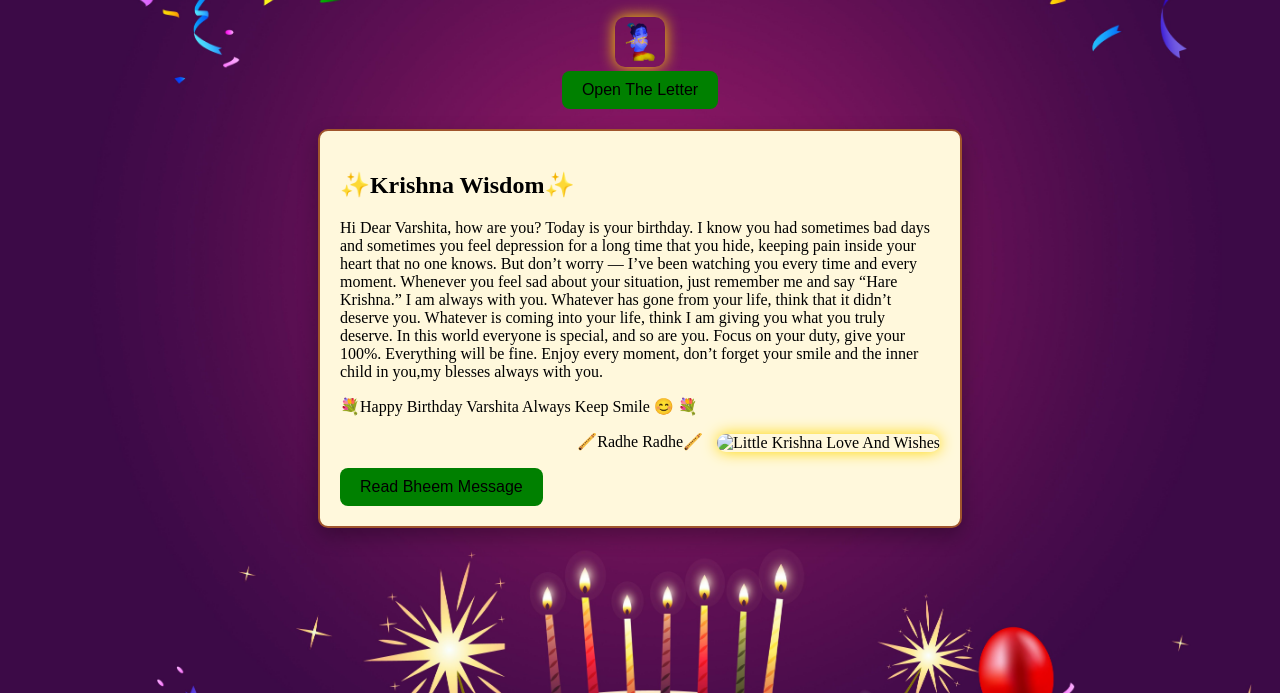
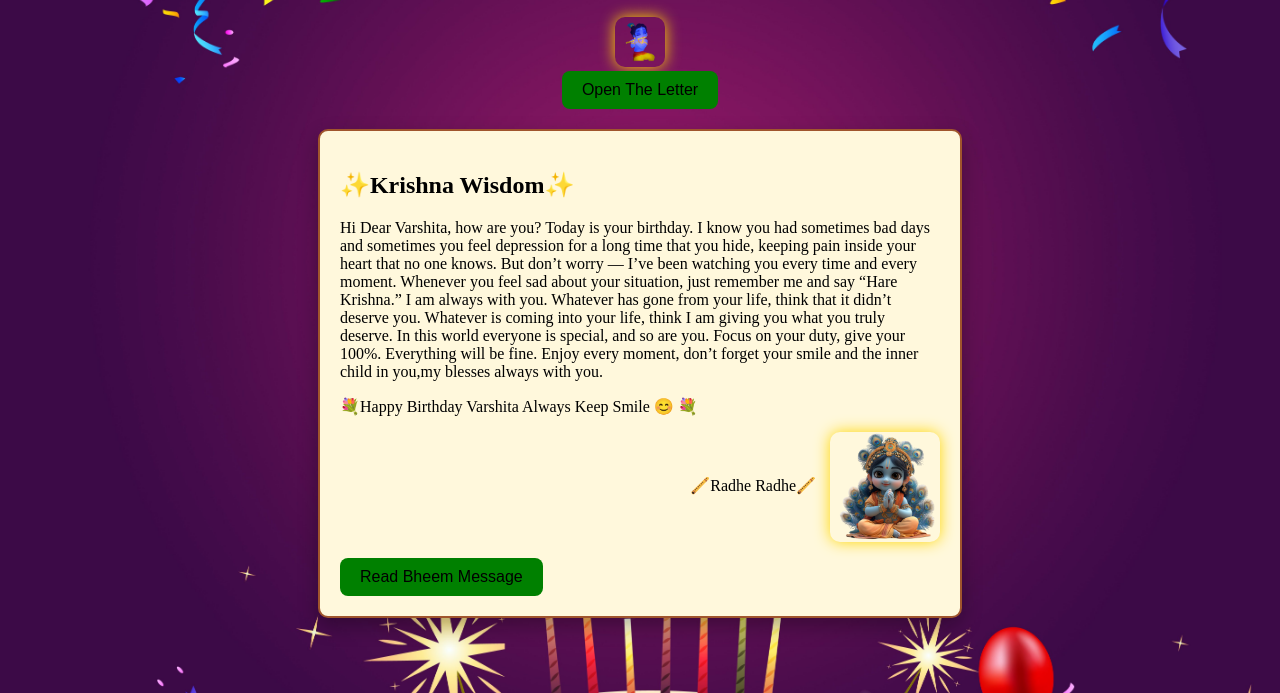
Before and after one commit to bheemshankarjonnada/BirthdayWishes, a plain HTML site: page index.html in a window 1280 px wide. Both pictures are taken after a click on the button "Open The Letter". Shown: the part 107-800 px from the top of the page. Drawn offline with Linux system fonts and the light colour scheme.

Commit message:
class name changed of krishna

```diff
--- a/index.html
+++ b/index.html
@@ -26,7 +26,7 @@
     Enjoy every moment, don’t forget your smile and the inner child in you,my blesses always with you.</p>
     <p id="happybirthday">💐Happy Birthday Varshita Always Keep Smile 😊 💐
         <p id="radha">🪈Radhe Radhe🪈
-        <img src="littleKrishna.webp" alt="Little Krishna Love And Wishes" class="krishna">
+        <img src="krishna.webp" alt="Little Krishna Love And Wishes" class="little">
         </p></p>
         <button onclick="personalmessagefrombheem()">Read Bheem Message</button>
         <div id="bheemMessage">
--- a/style.css
+++ b/style.css
@@ -47,7 +47,7 @@ button:active{
 
 }
 
-.krishna{
+.little{
     width:110px;
     height: auto;
     vertical-align: middle;
@@ -56,7 +56,7 @@ button:active{
     box-shadow: 0 0 15px gold;
     transition: all 0.5s ease;
 }
-.krishna:hover{
+.little:hover{
     transform: scale(1.1);
 }
 #radha{
```
